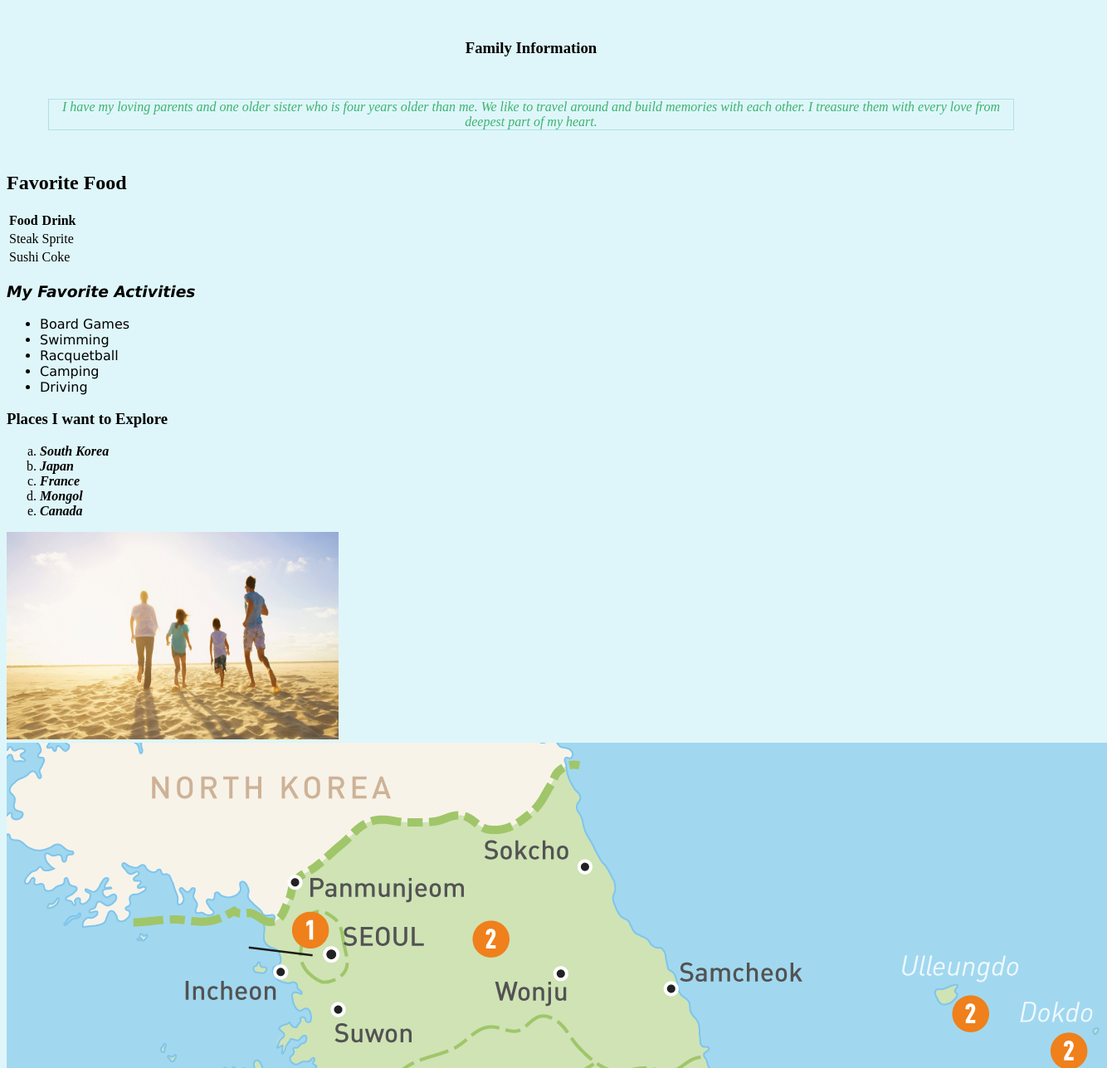
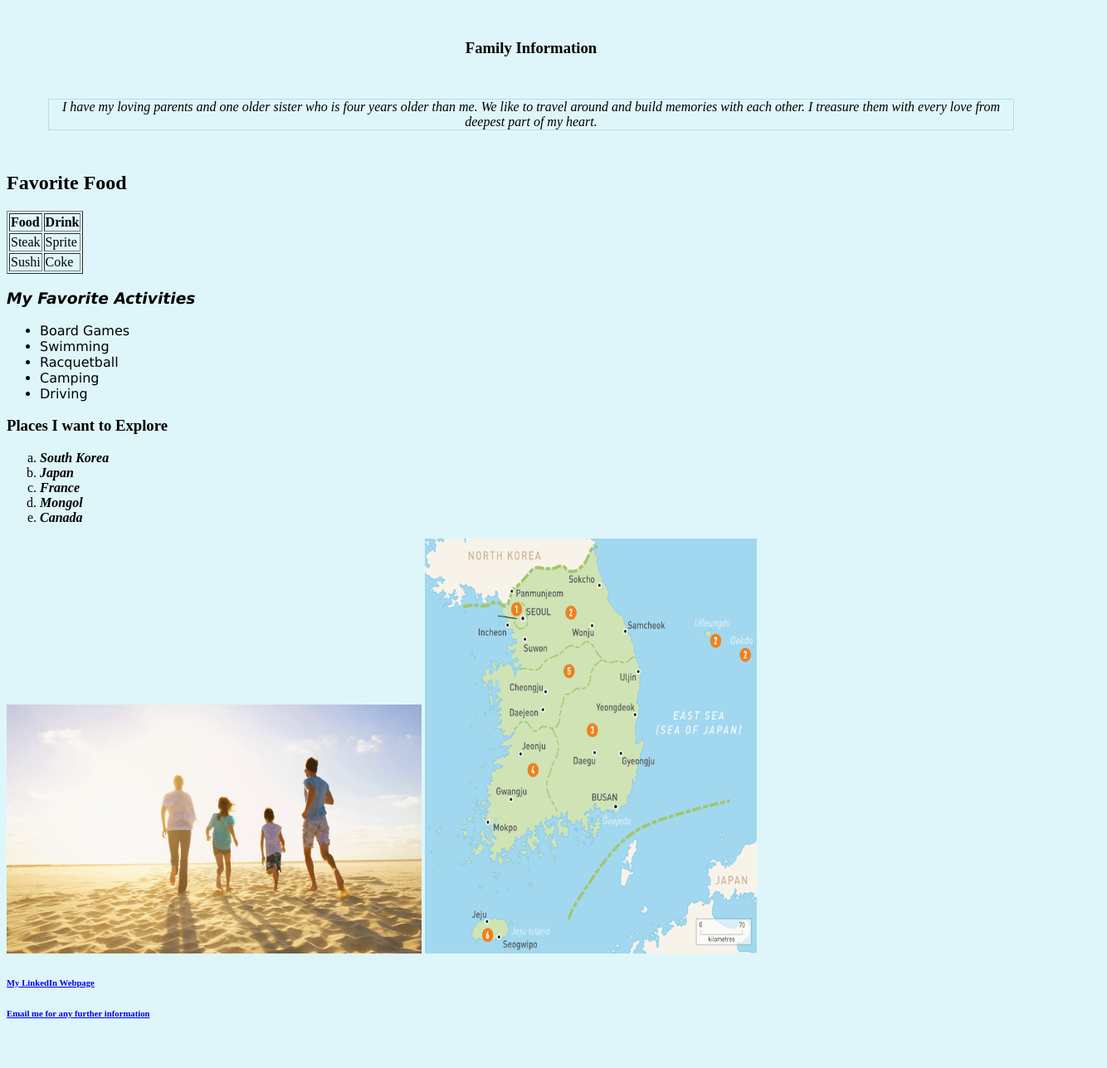
Before and after one commit to skim34008/skim34008.github.io, a plain HTML site: page index.html in a window 1280 px wide. Shown: the part 473-1760 px from the top of the page at 83% size, 1334 px wide, since content can reach past the window. After the commit the page ends 1725 px from the top, so only its background shows below. Drawn offline with Linux system fonts and the light colour scheme.

Commit message:
Add files via upload

```diff
--- a/index.html
+++ b/index.html
@@ -1,4 +1,3 @@
-
 <!DOCTYPE HTML>
 <html lang="en">
 <head>
@@ -8,19 +7,15 @@
  P {font-style:italic}
  BODY {background-color: #def6fa}
  h1 (font-family:Modern; font-size: 35pt)
-style="background-color:DodgerBlue;">My First Website!!!
 
-table {
-  border: 1px solid black;
-}
-
- h1 {color: #FFB6C1;}
- p {color: #3cb371;}
+ h1 {font-color: #FFB6C1;}
+ p {font-color: #3cb371;}
 
   p {
   border: 1px solid powderblue;
   margin: 50px;
 }
+
 .spec {font-family:verdana}
 
  </style>
@@ -52,7 +47,7 @@ This is a webpage about myself and a short story about my life
 
  <h2>Favorite Food</h2>
 
- <table>
+ <table border = 1>
   <tr>
     <th>Food</th>
     <th>Drink</th>
@@ -86,9 +81,9 @@ This is a webpage about myself and a short story about my life
 <li><b><i>Canada</i></b></li>
 </ol>
 
- <img src="FamilyPicture.jpg" alt="Family" width="400" height="250">
+ <img src="FamilyPicture.jpg" alt="Family" width="500" height="300">
 
-  <img src="Korea_Map.jpg" alt="Map_of_Korea">
+  <img src="Korea_Map.jpg" alt="Map_of_Korea" width="400" height="500">
 
 
  <H6><A href="https://www.linkedin.com/feed/">My LinkedIn Webpage</A></h6>
```
